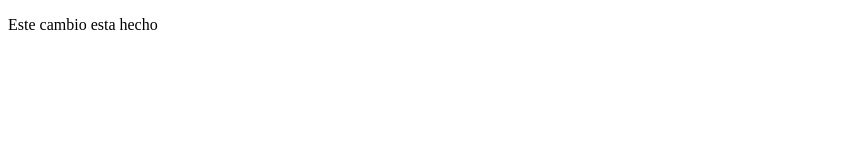
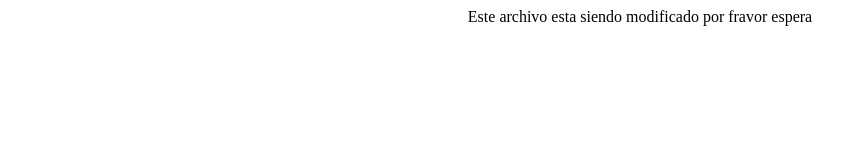
Before and after one commit to Felipecruz1997/Proyecto1, a plain HTML site: page index.html in a window 1280 px wide. Shown: the whole page, without its empty margins (0-866 px from the left). Drawn offline with Linux system fonts and the light colour scheme.

```diff
--- a/index.html
+++ b/index.html
@@ -7,6 +7,7 @@
     <title>Document</title>
 </head>
 <body>
-	<p>Este cambio esta hecho</p>
+
+	<center>Este archivo esta siendo modificado por fravor espera </center>
 </body>
 </html>
```
